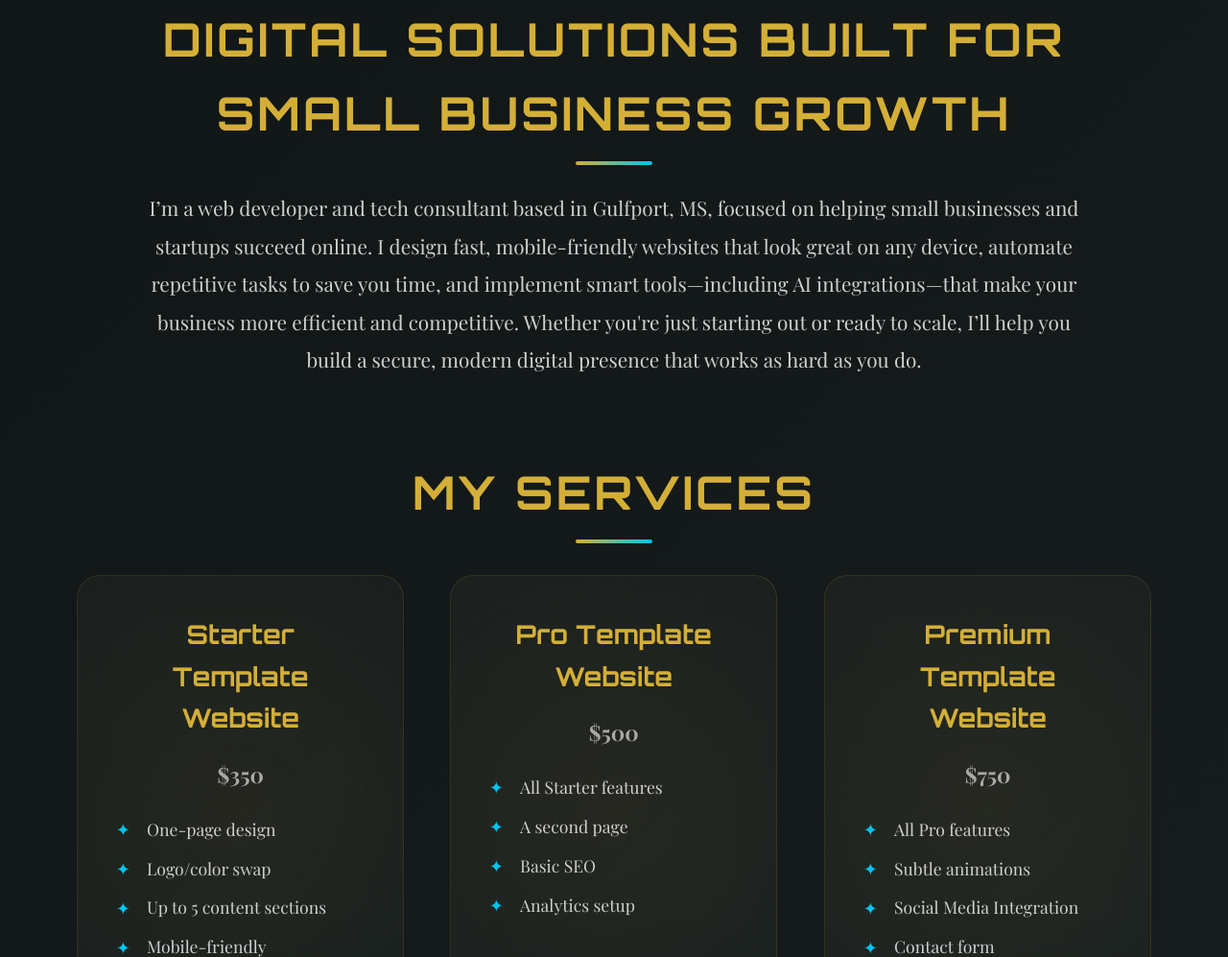
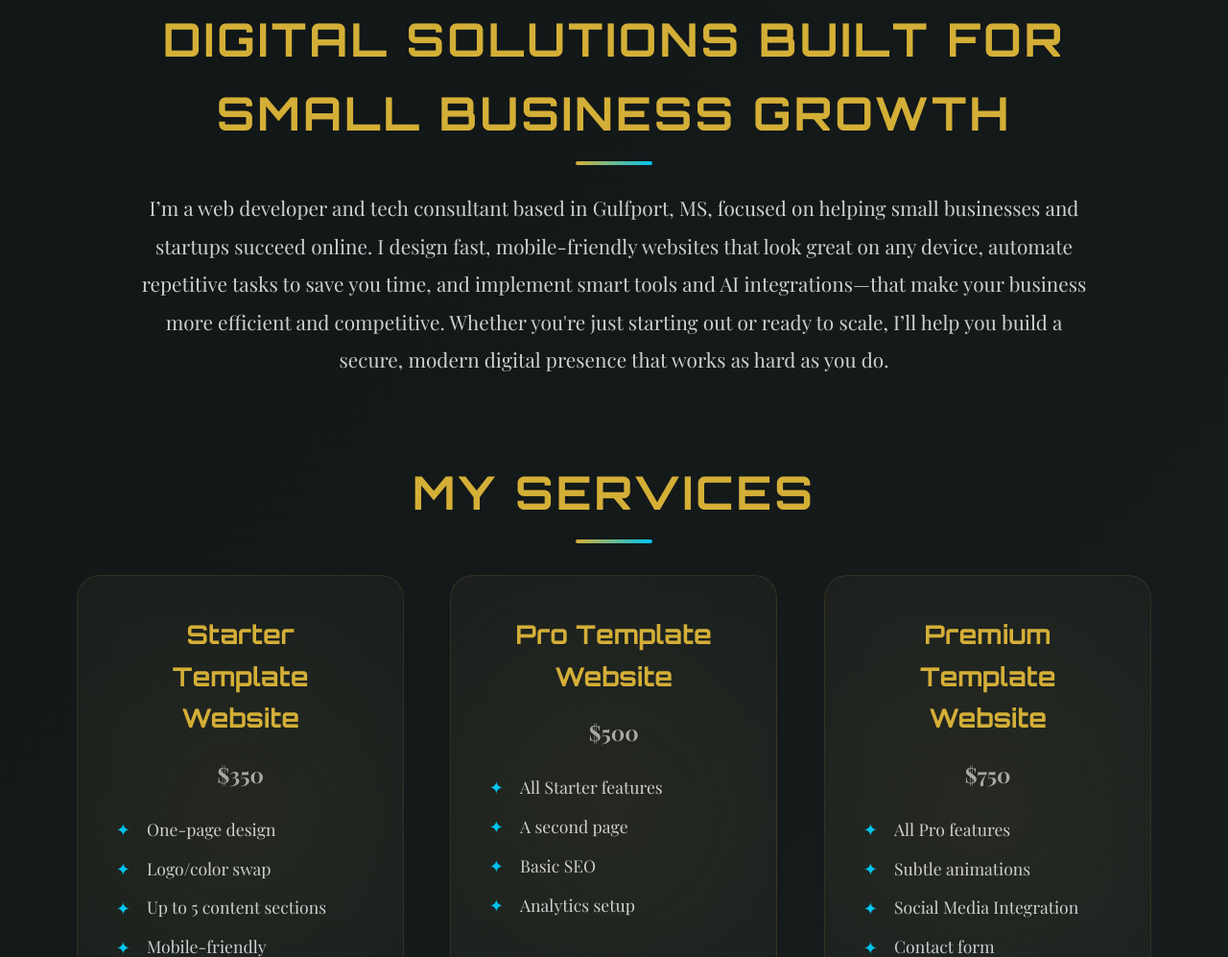
Before and after one commit to prneiderball/neiderballdesigns, a plain HTML site: page index.html in a window 1280 px wide. Shown: the part 837-1834 px from the top of the page at 96% size. Drawn offline with nearby package versions, Linux system fonts and the light colour scheme; animation ran at ten frames a second.

Commit message:
Update index.html

```diff
--- a/index.html
+++ b/index.html
@@ -57,7 +57,7 @@
           and tech consultant based in Gulfport, MS, focused on helping small
           businesses and startups succeed online. I design fast, mobile-friendly
           websites that look great on any device, automate repetitive tasks to
-          save you time, and implement smart tools—including AI
+          save you time, and implement smart tools and AI
           integrations—that make your business more efficient and competitive.
           Whether you're just starting out or ready to scale, I’ll help you
           build a secure, modern digital presence that works as hard as you do.
```
